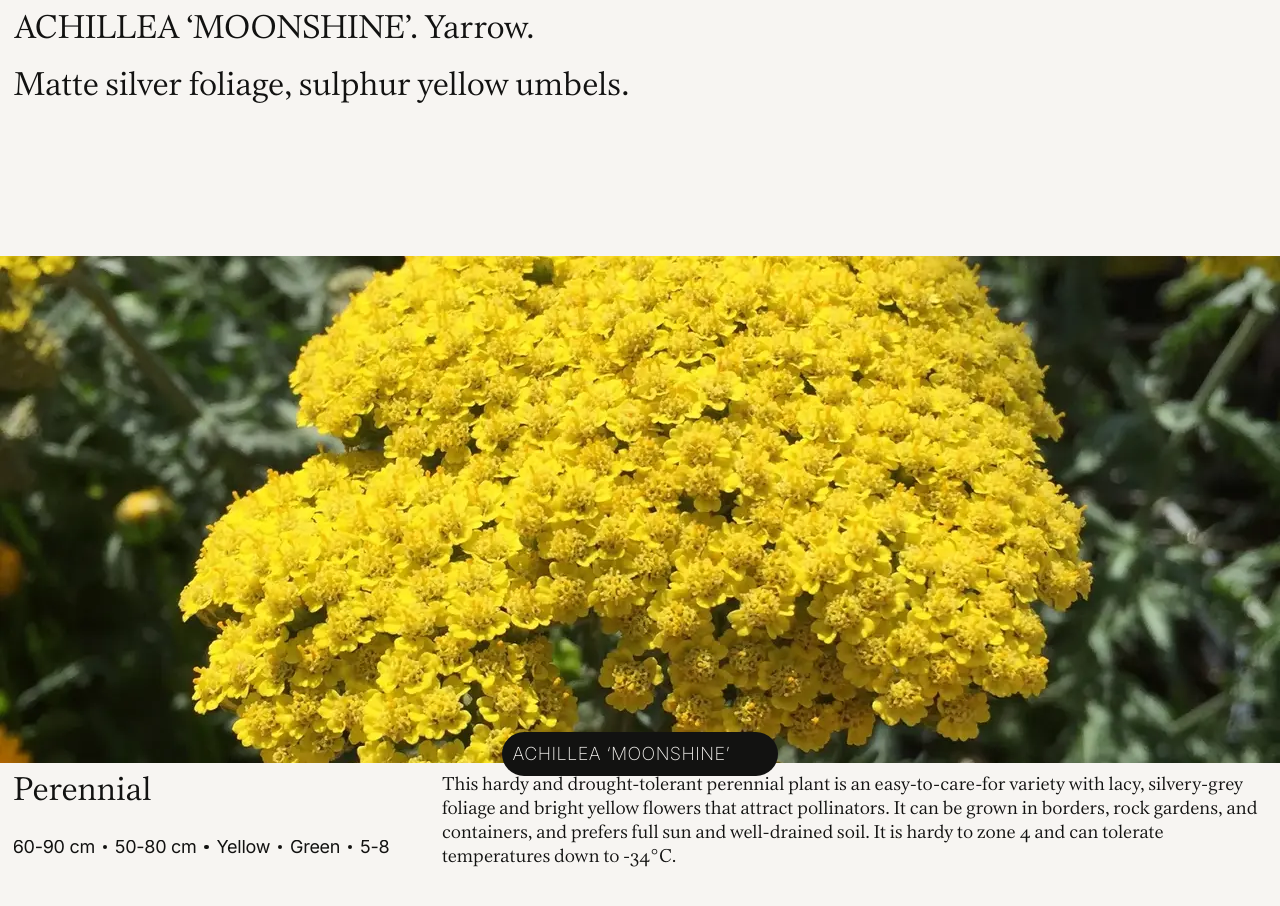
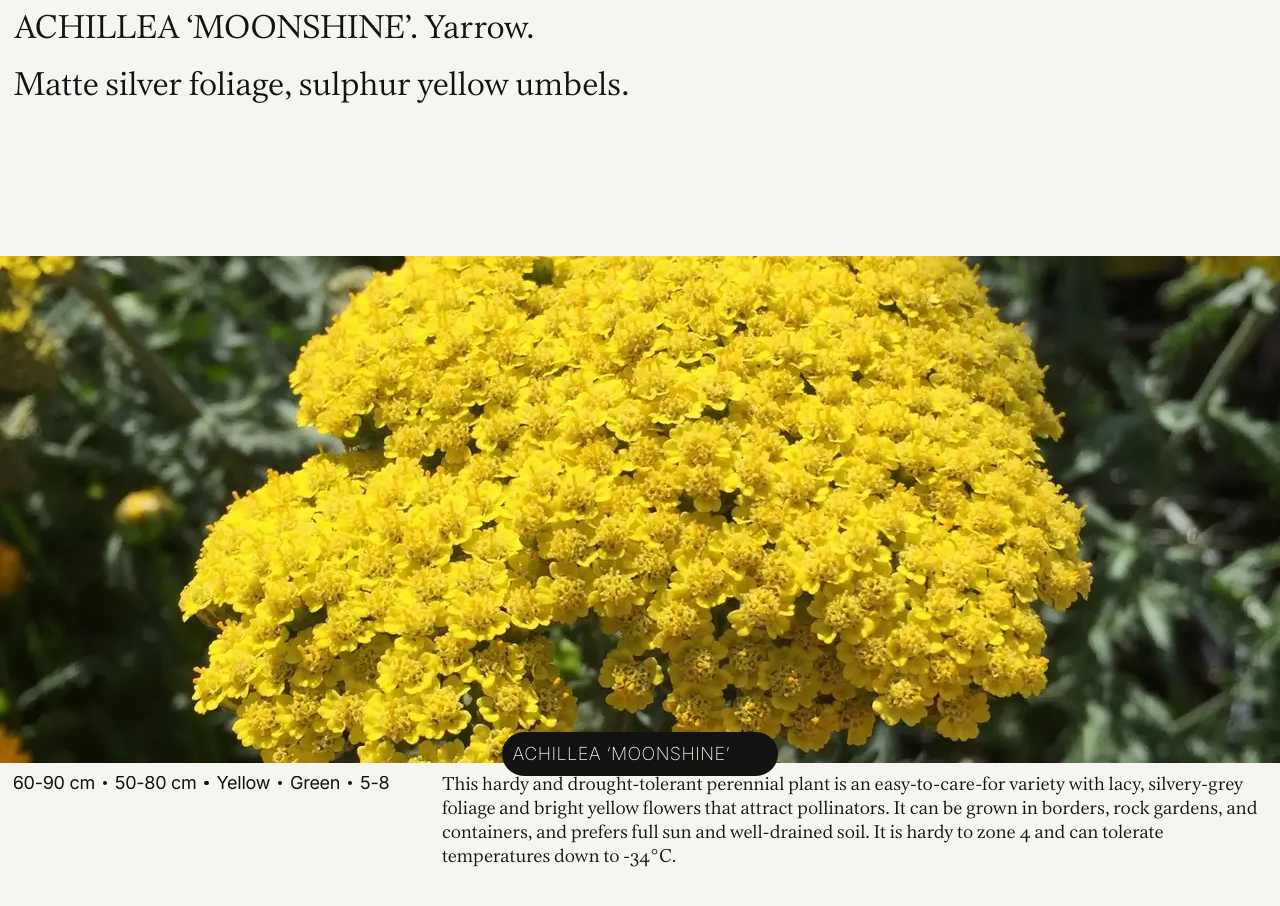
Before and after one commit to bobbyvanrijn/hardyards, a Next.js app: page /plants/achillea-moonshine in a window 1280 px wide. Shown: the top 906 px of the page. Built offline with nearby package versions, Linux system fonts and the light colour scheme; some icons are missing.

Commit message:
Update Meta.js

```diff
--- a/components/Meta.js
+++ b/components/Meta.js
@@ -3,7 +3,6 @@ import styles from './Meta.module.css';
 export default function Meta(props) {
     return (
         <div { ...props }>
-            <h3>Perennial</h3>
             <div className={styles.meta}>
                 <div className={styles['meta__container']}>
                 {
```
